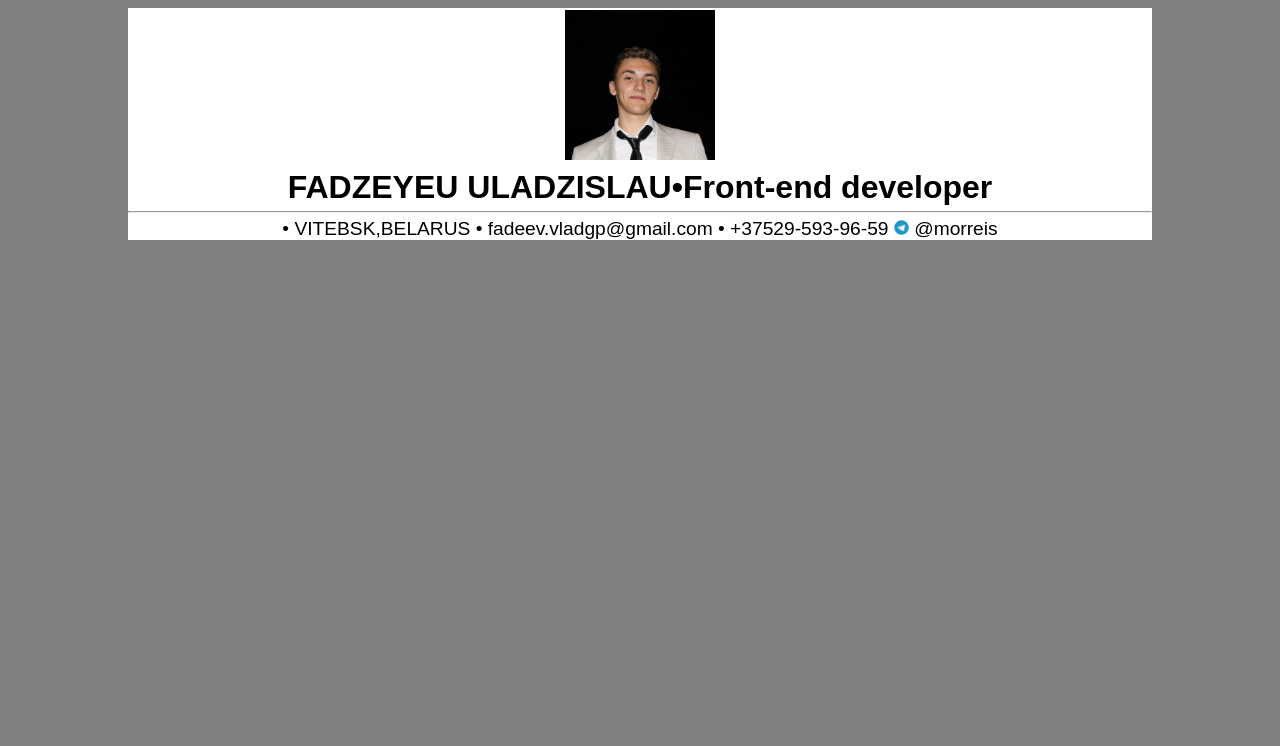
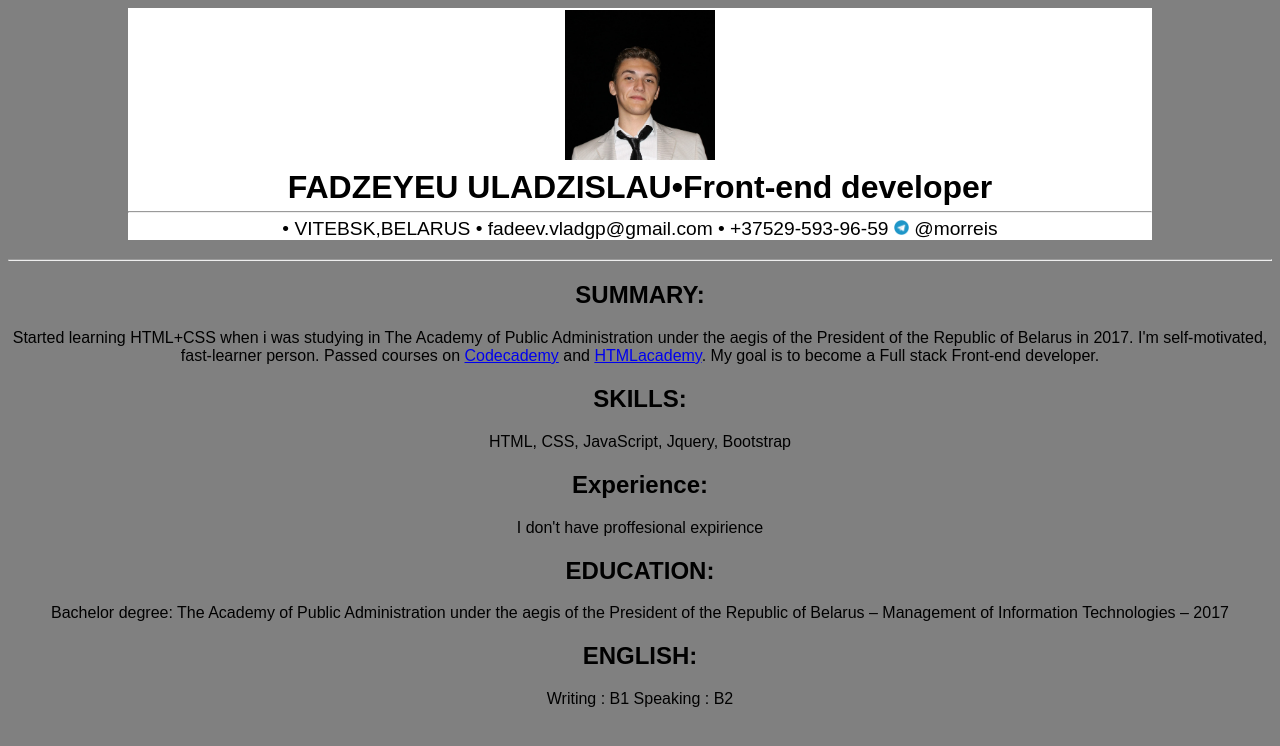
Before and after one commit to Morreis/rsschool-cv, a plain HTML site: page index.html in a window 1280 px wide. Drawn offline with Linux system fonts and the light colour scheme.

Commit message:
feat: add other info

```diff
--- a/index.html
+++ b/index.html
@@ -13,6 +13,20 @@
 		<p>
 			&bull; VITEBSK,BELARUS &bull; fadeev.vladgp@gmail.com &bull; +37529-593-96-59  <img class="telegram" src="telegram.png" alt="telegram"> @morreis
 		</p>
+
 	</header>
+	<main>
+		<hr>
+		<h2>SUMMARY:</h2>
+		<p>Started learning HTML+CSS when i was studying in The Academy of Public Administration under the aegis of the President of the Republic of Belarus in 2017. I'm self-motivated, fast-learner person. Passed courses on <a href="https://www.codecademy.com/">Codecademy</a> and <a href="https://htmlacademy.ru/">HTMLacademy</a>. My goal is to become a Full stack Front-end developer.</p>
+		<h2>SKILLS:</h2>
+		<p>HTML, CSS, JavaScript, Jquery, Bootstrap</p>
+		<h2>Experience:</h2>
+		<p>I don't have proffesional expirience</p>
+		<h2>EDUCATION:</h2>
+		<p><span>Bachelor degree:</span> The Academy of Public Administration under the aegis of the President of the Republic of Belarus – Management of Information Technologies – 2017</p>
+		<h2>ENGLISH:</h2>
+		<p>Writing : B1 Speaking : B2</p>
+	</main>
 </body>
 </html>
```
